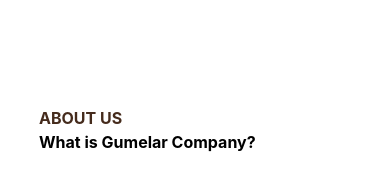
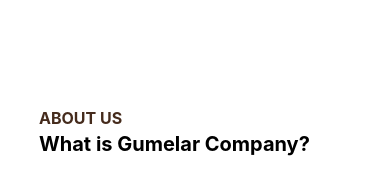
Before and after one commit to mulkihafizh/gumelar, a Nuxt app: page / in a window 390 px wide. Shown: the part 4100-4281 px from the top of the page. Built offline with nearby package versions, Linux system fonts and the light colour scheme.

Commit message:
Update About.vue

```diff
--- a/components/About.vue
+++ b/components/About.vue
@@ -11,7 +11,7 @@
         data-aos-duration="1500"
       >
         <h5 class="md:text-lg text-[#452B1C] font-bold">ABOUT US</h5>
-        <h3 class="md:text-5xl font-bold">What is Gumelar Company?</h3>
+        <h3 class="md:text-5xl text-xl font-bold">What is Gumelar Company?</h3>
         <p class="py-6 text-gray-700">
           Gumelar is a company that focuses on creating innovative products for
           consumers through a website platform. Gumelar offers a variety of
```
